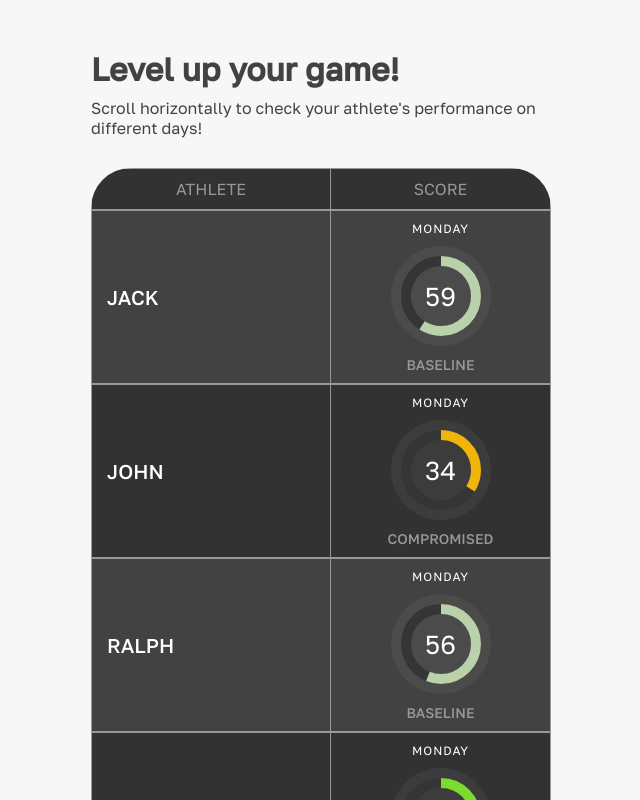
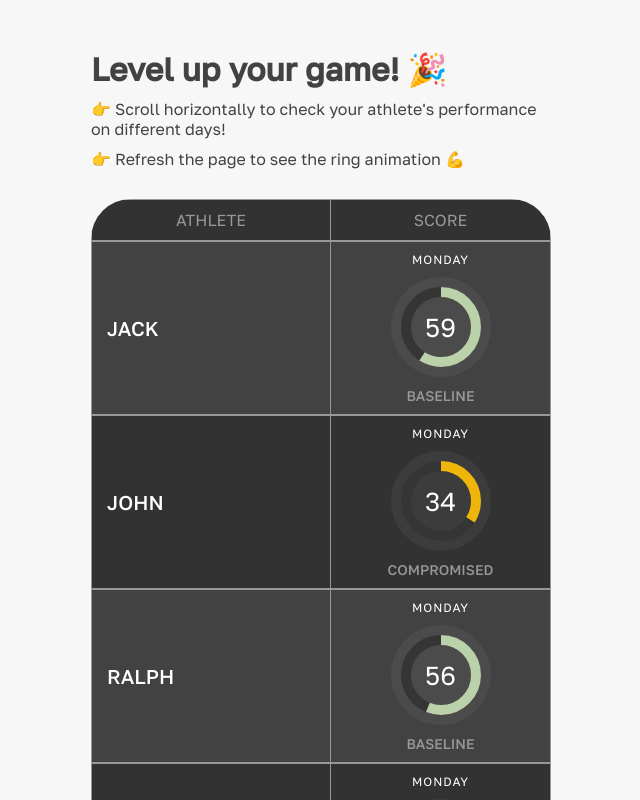
Before and after one commit to joshuadsingh1993/rewire, a React (Vite) app: page / in a window 1280 px wide. Shown: the top 800 px of the page, without its empty margins (319-959 px from the left). Built offline with nearby package versions, Linux system fonts and the light colour scheme.

Commit message:
chore: Change text at the top of the app

```diff
--- a/src/App.tsx
+++ b/src/App.tsx
@@ -40,8 +40,9 @@ type AppProps = {
 export default function App({ data }: AppProps) {
 	return (
 		<>
-			<Title>Level up your game!</Title>
-			<Paragraph>Scroll horizontally to check your athlete&apos;s performance on different days!</Paragraph>
+			<Title>Level up your game! 🎉</Title>
+			<Paragraph>👉 Scroll horizontally to check your athlete&apos;s performance on different days!</Paragraph>
+			<Paragraph>👉 Refresh the page to see the ring animation 💪</Paragraph>
 			<Container>
 				<TableHeader header1="Athlete" header2="Score" />
 				{
```
